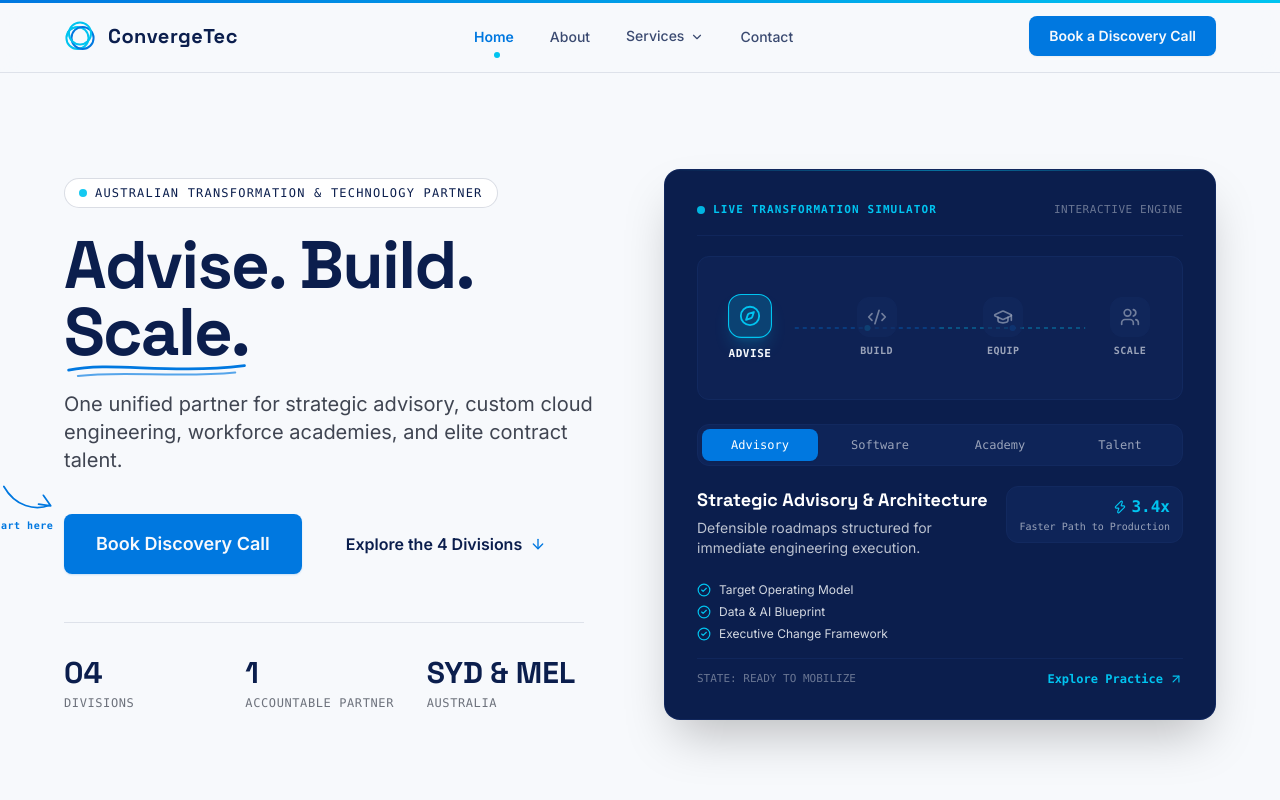
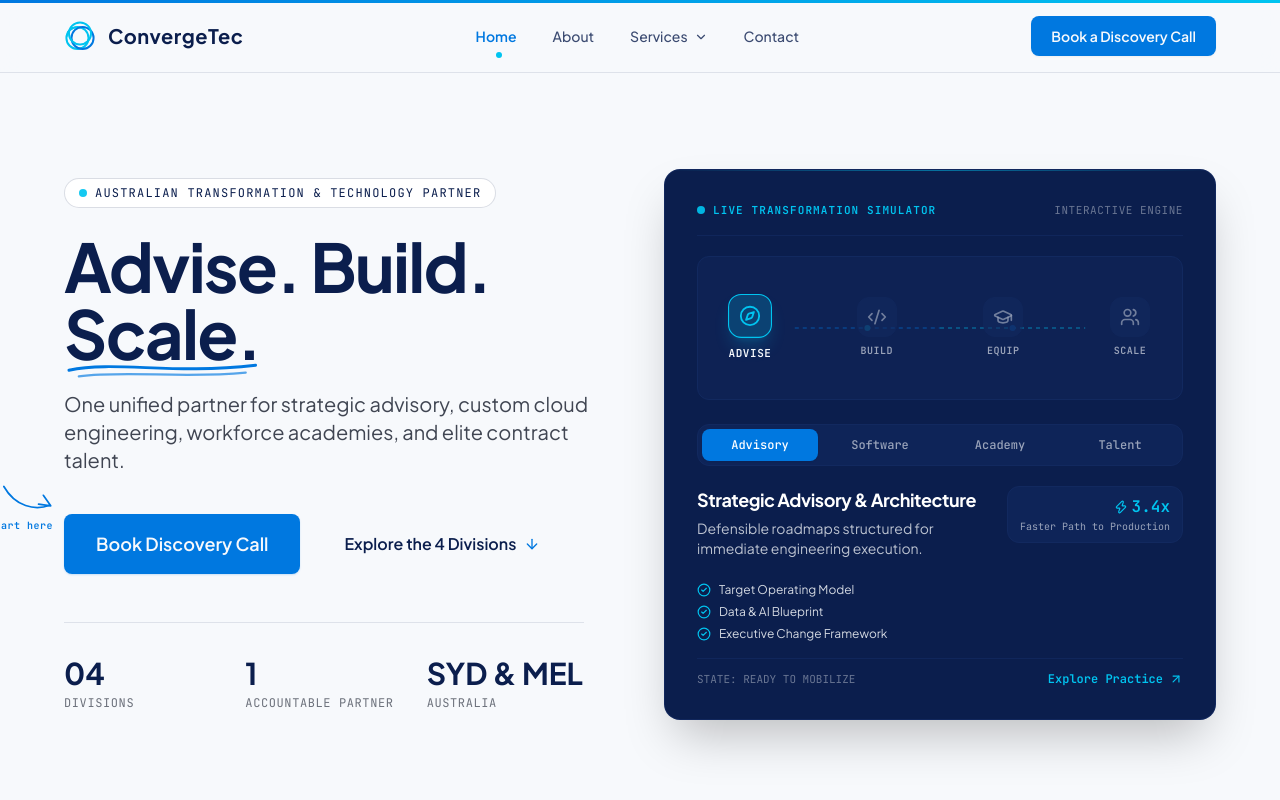
Before and after one commit to https-william/convergetec, a React (Vite) app: page / in a window 1280 px wide. Shown: the top 800 px of the page. Built offline with nearby package versions, Linux system fonts and the light colour scheme.

Commit message:
style: upgrade typography to Plus Jakarta Sans and JetBrains Mono, eliminating quirky Space Grotesk

```diff
--- a/index.html
+++ b/index.html
@@ -7,7 +7,7 @@
     <title>ConvergeTec</title>
     <link rel="preconnect" href="https://fonts.googleapis.com" />
     <link rel="preconnect" href="https://fonts.gstatic.com" crossorigin />
-    <link href="https://fonts.googleapis.com/css2?family=Inter:wght@400;500;600;700&family=Space+Grotesk:wght@500;700&display=swap" rel="stylesheet" />
+    <link href="https://fonts.googleapis.com/css2?family=Plus+Jakarta+Sans:ital,wght@0,300..800;1,300..800&family=Instrument+Sans:ital,wght@0,400..700;1,400..700&family=JetBrains+Mono:wght@400;500;600&display=swap" rel="stylesheet" />
   </head>
   <body>
     <div id="root"></div>
--- a/src/index.css
+++ b/src/index.css
@@ -34,7 +34,7 @@
   }
 
   h1, h2, h3, h4 {
-    @apply font-display text-navy;
+    @apply font-display text-navy tracking-tight;
   }
 
   a {
--- a/tailwind.config.js
+++ b/tailwind.config.js
@@ -15,8 +15,9 @@
         ink: '#111827',           // body text on light backgrounds
       },
       fontFamily: {
-        display: ['"Space Grotesk"', 'sans-serif'],  // headlines only
-        body: ['"Inter"', 'sans-serif'],              // everything else
+        display: ['"Plus Jakarta Sans"', '"Instrument Sans"', 'sans-serif'],
+        body: ['"Plus Jakarta Sans"', 'sans-serif'],
+        mono: ['"JetBrains Mono"', 'monospace'],
       },
       spacing: {
         '96': '6rem',   // 96px = 6rem
```
